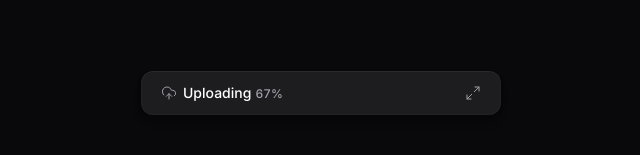
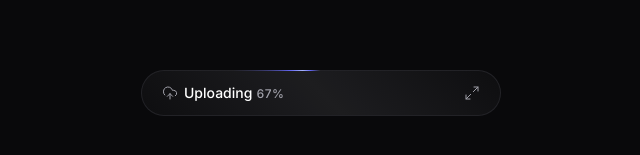
Before and after one commit to Igor2502/upload-widget-web, a React (Vite) app: page / in a window 1280 px wide. Shown: the part 307-462 px from the top of the page, without its empty margins (319-959 px from the left). Built offline with nearby package versions, Linux system fonts and the light colour scheme.

Commit message:
adding gradient animation on button

```diff
--- a/src/components/upload-widget.tsx
+++ b/src/components/upload-widget.tsx
@@ -7,10 +7,13 @@ import { UploadWidgetMinimizedButton } from "./upload-widget-minimized-button";
 
 export function UploadWidget() {
   const [isWidgetOpen, toggleWidgetOpen] = useCycle(false, true)
+  const isThereAnyPendingUpload = true
+
   return (
-    <Collapsible.Root onOpenChange={() => toggleWidgetOpen()}>
+    <Collapsible.Root onOpenChange={() => toggleWidgetOpen()} asChild>
       <motion.div
-        className="bg-zinc-900 overflow-hidden w-[360px] rounded-xl shadow-shape"
+        className="bg-zinc-900 overflow-hidden w-[360px] rounded-xl data-[state=open]:shadow-shape border border-transparent animate-border data-[state=closed]:rounded-3xl data-[state=closed]:data-[progress=false]:shadow-shape data-[state=closed]:data-[progress=true]:[background:linear-gradient(45deg,#09090B,theme(colors.zinc.900)_50%,#09090B)_padding-box,conic-gradient(from_var(--border-angle),theme(colors.zinc.700/.48)_80%,_theme(colors.indigo.500)_86%,_theme(colors.indigo.300)_90%,_theme(colors.indigo.500)_94%,_theme(colors.zinc.600/.48))_border-box]"
+        data-progress={isThereAnyPendingUpload}
         animate={isWidgetOpen ? 'open' : 'closed'}
         variants={{
           closed: {
--- a/src/index.css
+++ b/src/index.css
@@ -1,3 +1,9 @@
 @tailwind base;
 @tailwind components;
 @tailwind utilities;
+
+@property --border-angle {
+  inherits: false;
+  initial-value: 0deg;
+  syntax: '<angle>';
+}
--- a/tailwind.config.js
+++ b/tailwind.config.js
@@ -20,7 +20,15 @@ export default {
       },
       opacity: {
         2: 0.02
-      }
+      },
+      animation: {
+        border: 'border 2s linear infinite'
+      },
+      keyframes: {
+        border: {
+          to: { '--border-angle': '360deg' }
+        }
+      },
     },
   },
   plugins: [],
```
